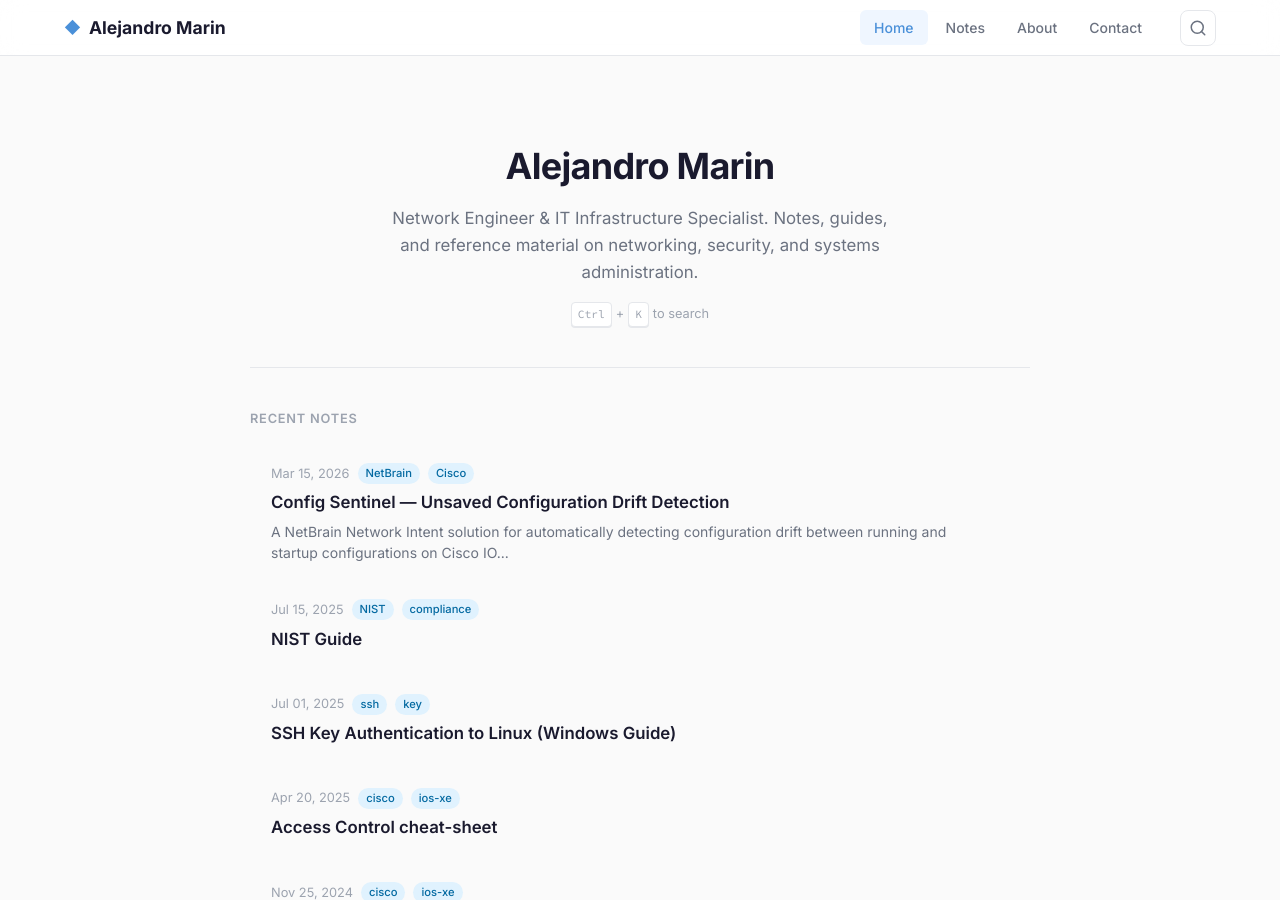
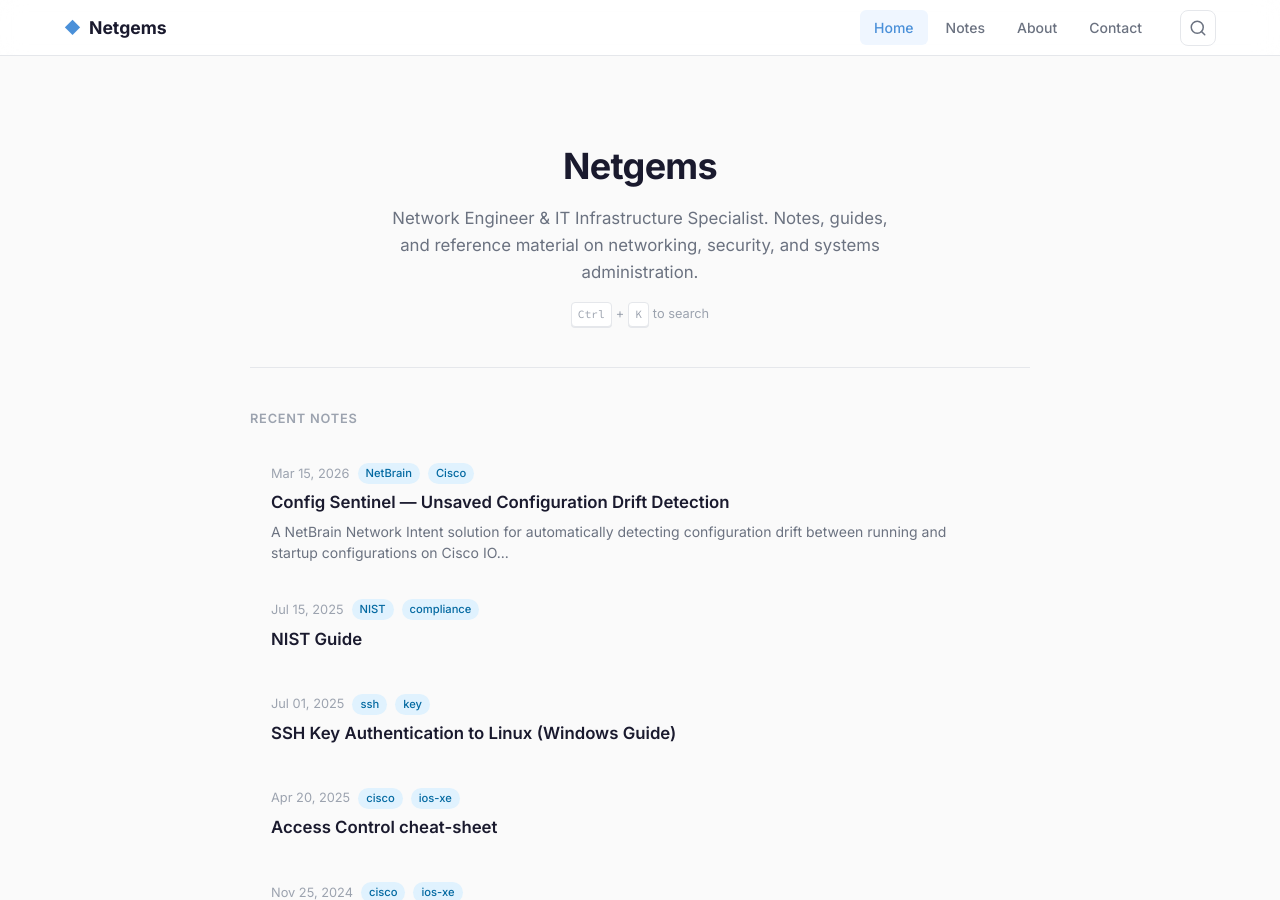
Before and after one commit to amarinjs/sitio, a Jekyll site: the page built from index.html, in a window 1280 px wide and 900 px high. Built offline with Jekyll 4.4.1, drawn with Linux system fonts in a browser that asks for light colours; the list of posts is cut into pages by our own code.

Commit message:
Rename site title to Netgems
Co-Authored-By: Claude Opus 4.6 (1M context) <noreply@anthropic.com>

```diff
--- a/_config.yml
+++ b/_config.yml
@@ -1,7 +1,7 @@
 # Site Settings
 url: https://alexma2344.github.io
 baseurl: /sitio
-title: Alejandro Marin
+title: Netgems
 description: >-
   Network Engineer & IT Infrastructure Specialist.
   Notes, guides, and reference material on networking, security, and systems administration.
```
